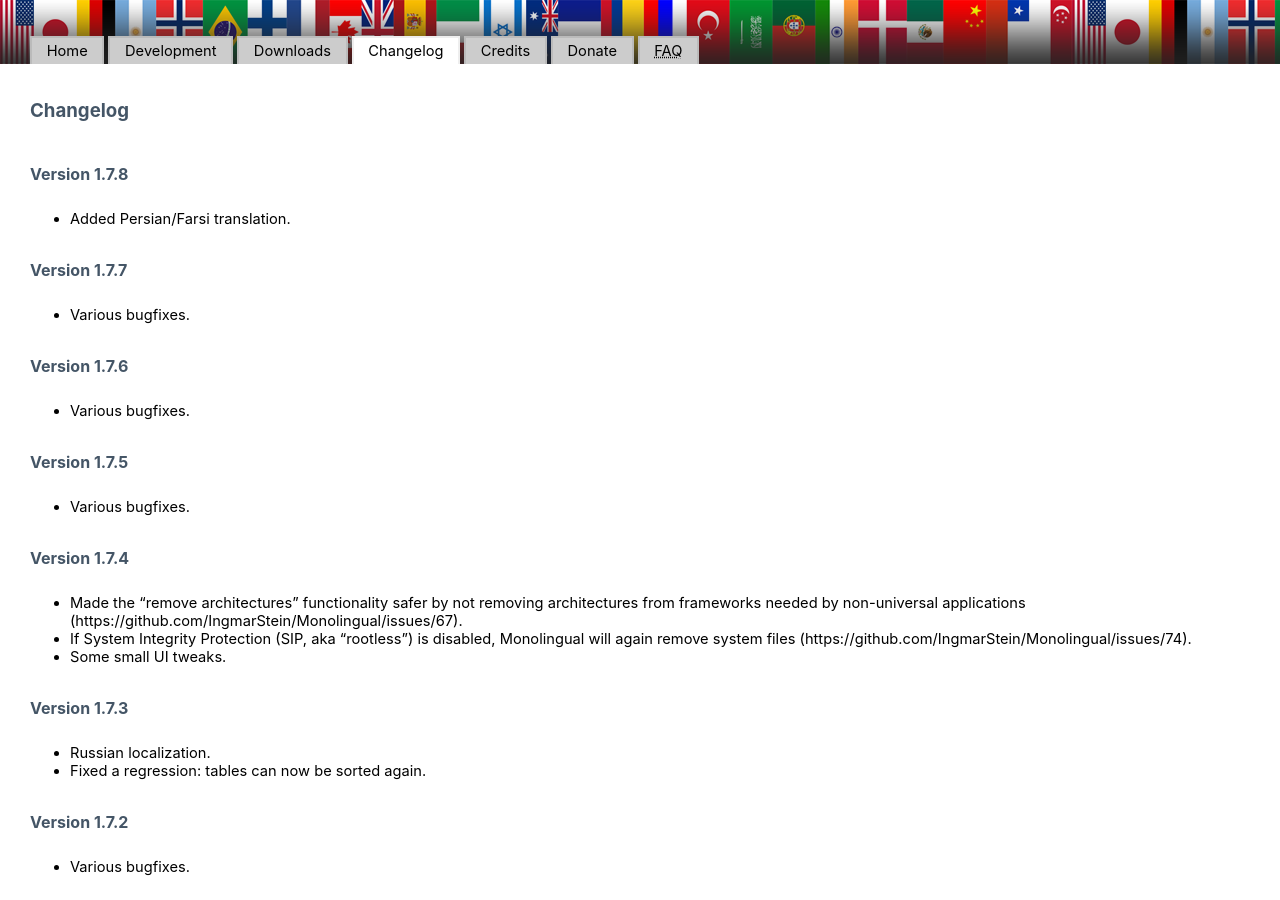
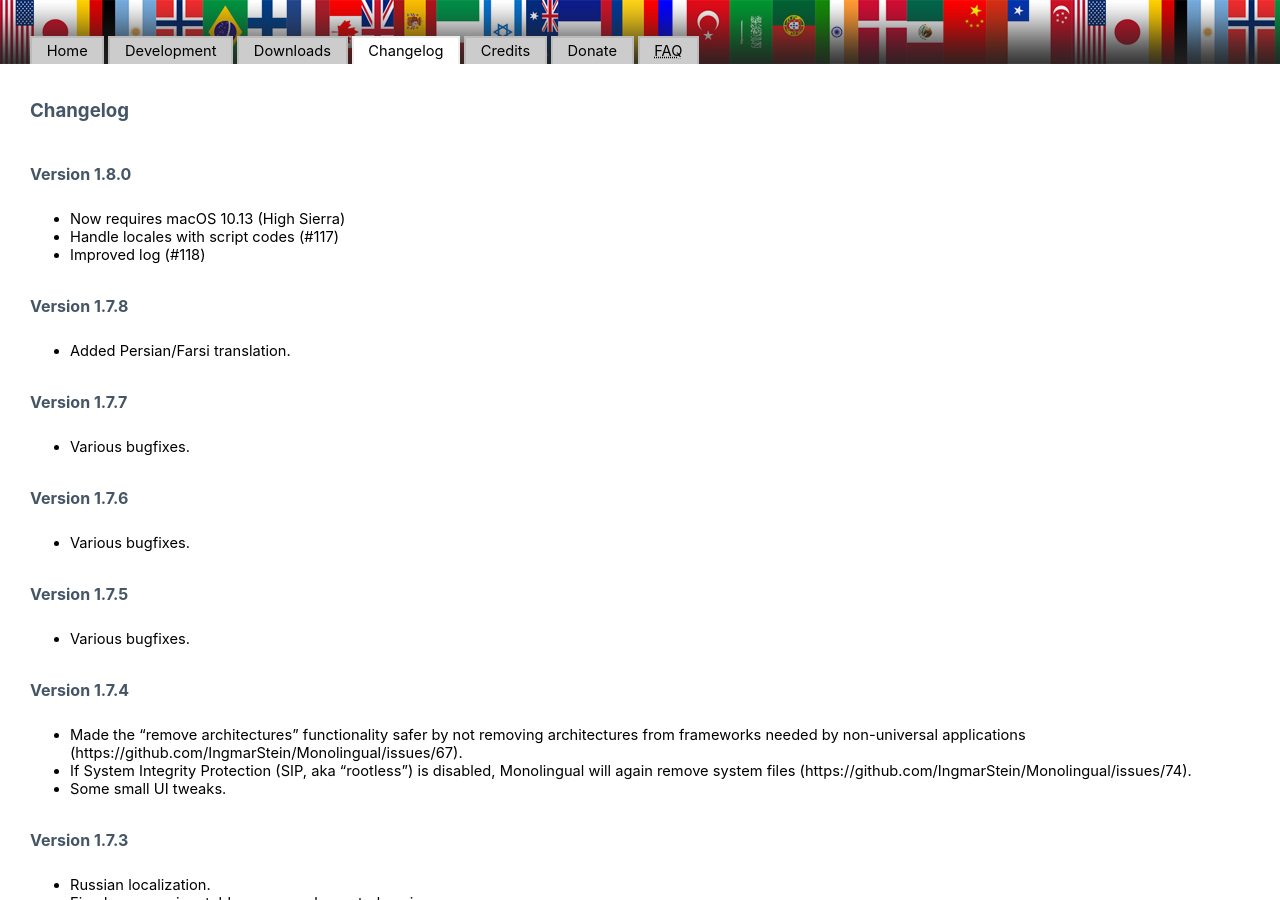
Before and after one commit to IngmarStein/Monolingual, a Jekyll site: the page built from changelog.html, in a window 1280 px wide and 900 px high. Built offline with Jekyll 4.4.1, drawn with Linux system fonts in a browser that asks for light colours.

```diff
--- a/_data/versions.yml
+++ b/_data/versions.yml
@@ -1,3 +1,15 @@
+- version: 1.8.0
+  release: 2018-03-12
+  changes:
+    - Now requires macOS 10.13 (High Sierra)
+    - Handle locales with script codes (#117)
+    - Improved log (#118)
+  sparkle:
+    md5: f7384cc9032917bc5a783aa53767ac82
+    dsa: MC0CFHoAQzWCFwK+Md8EgKW9z1U/73WpAhUAxJKBZvWH9CVqQEMh2RnQnEbSN2w=
+    filesize: 9348294
+  minimum: '10.13'
+
 - version: 1.7.8
   release: 2017-04-25
   changes:
```
